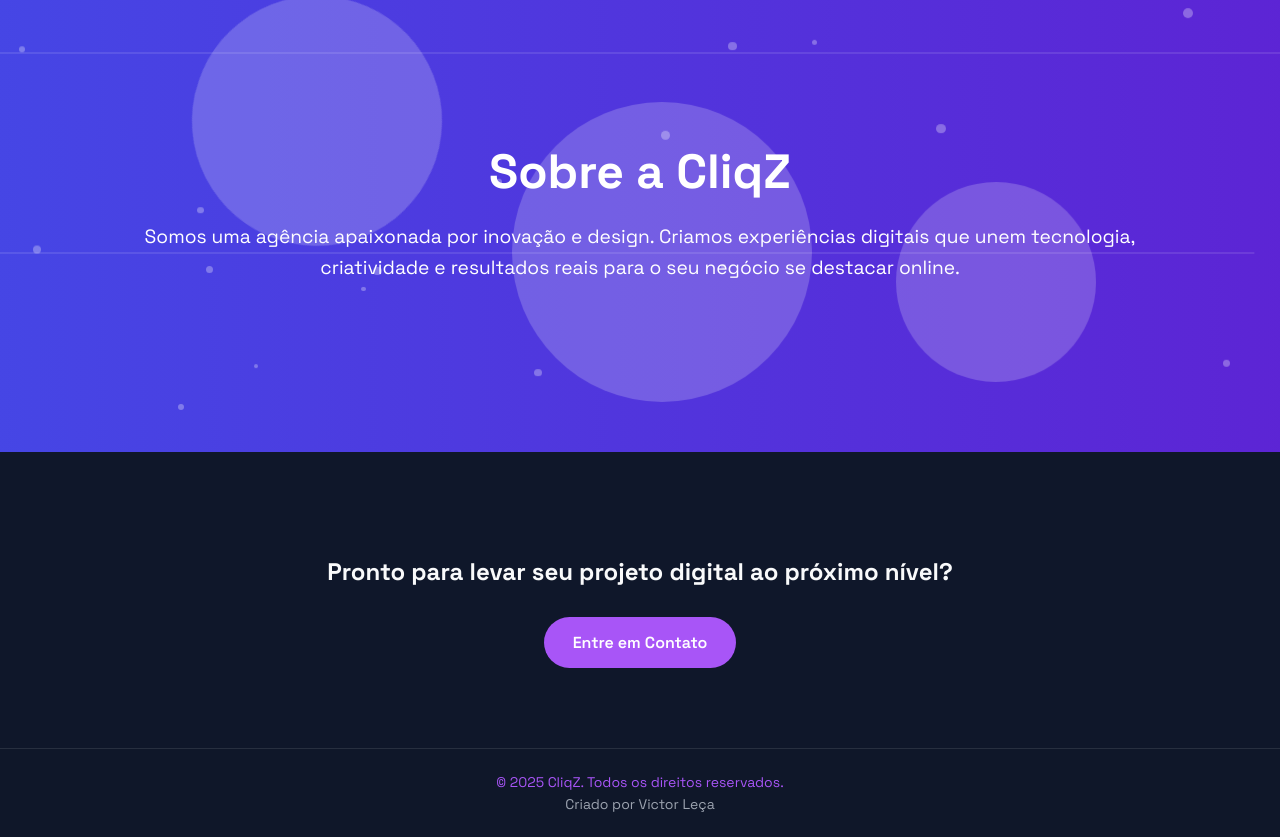
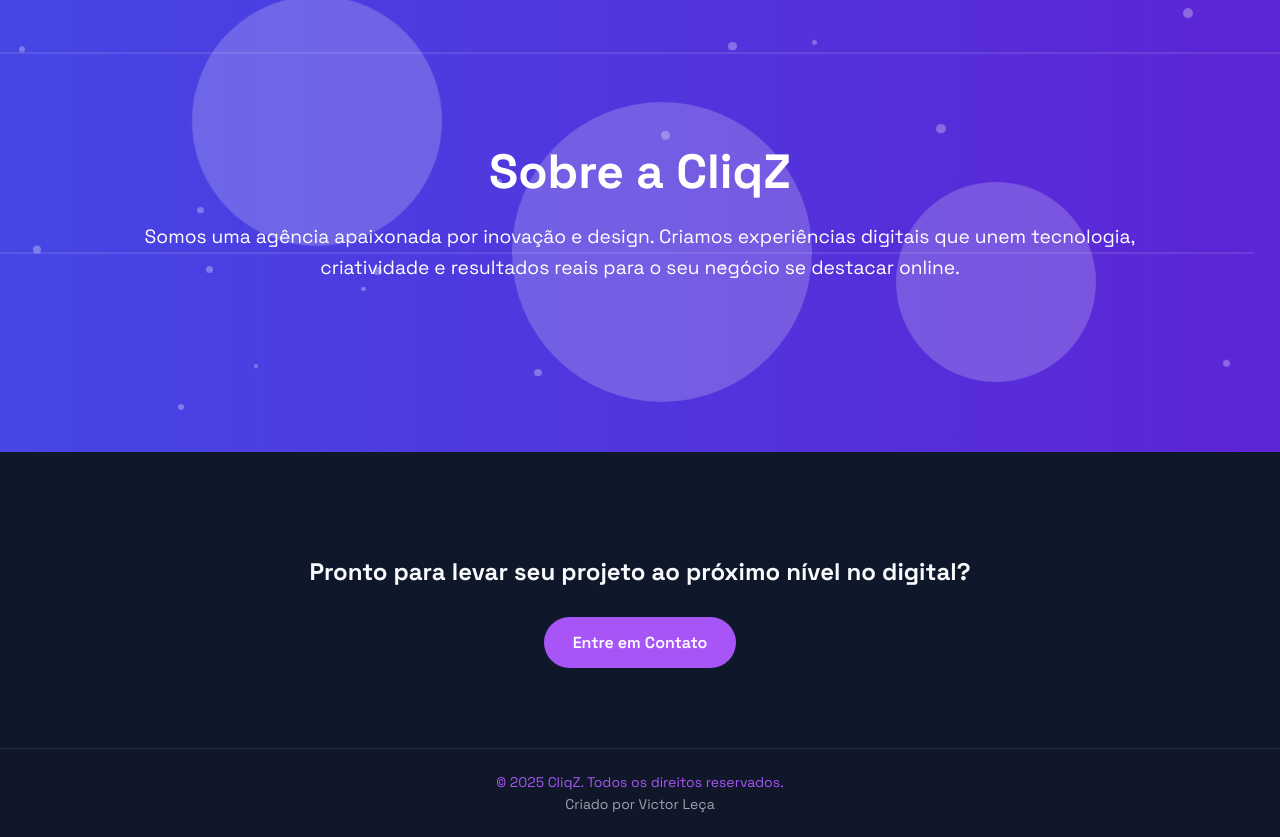
Before and after one commit to vLecaBR/CliqZ, a React (Vite) app: page / in a window 1280 px wide. Shown: the part 1599-2436 px from the top of the page. Built offline with nearby package versions, Linux system fonts and the light colour scheme.

Commit message:
cta atualizado!

```diff
--- a/src/components/ContactCTA/ContactCTA.jsx
+++ b/src/components/ContactCTA/ContactCTA.jsx
@@ -3,7 +3,9 @@ import { Container, Text, CTA } from "./styles.js";
 export default function ContactCTA() {
   return (
     <Container>
-      <Text>Pronto para levar seu projeto digital ao próximo nível?</Text>
+      <Text>Pronto para levar seu projeto ao próximo nível no digital?
+        <br />
+      </Text>
       <CTA href="/contato">Entre em Contato</CTA>
     </Container>
   );
```
